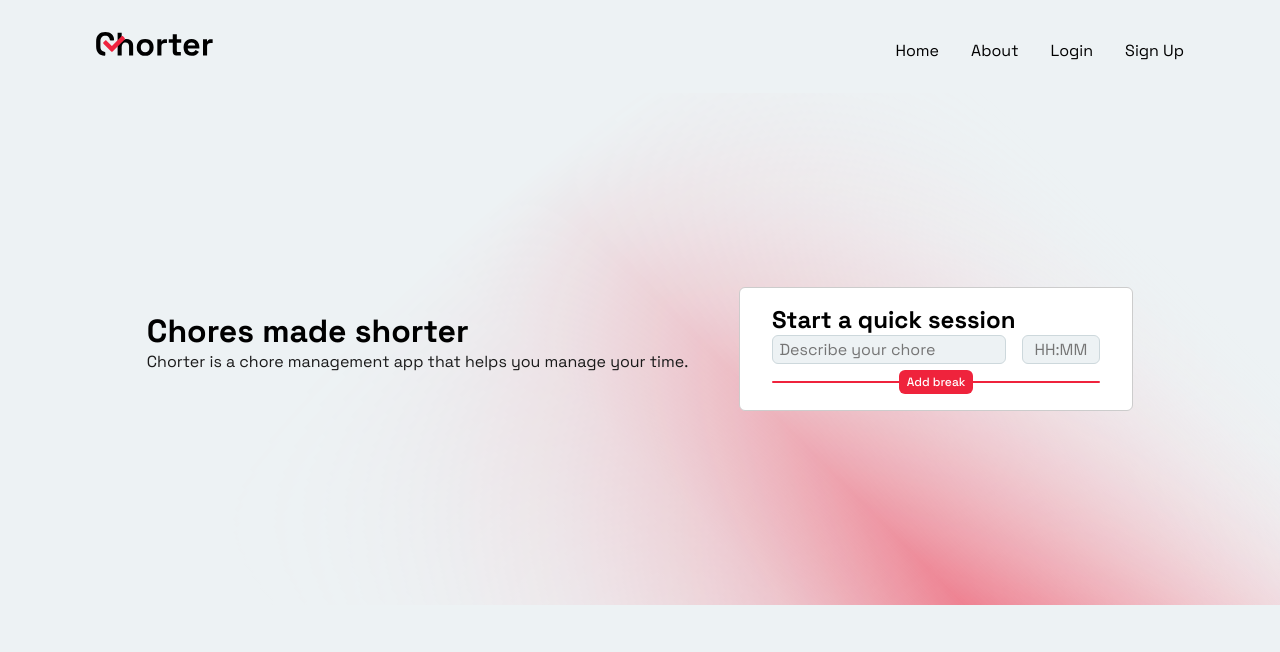
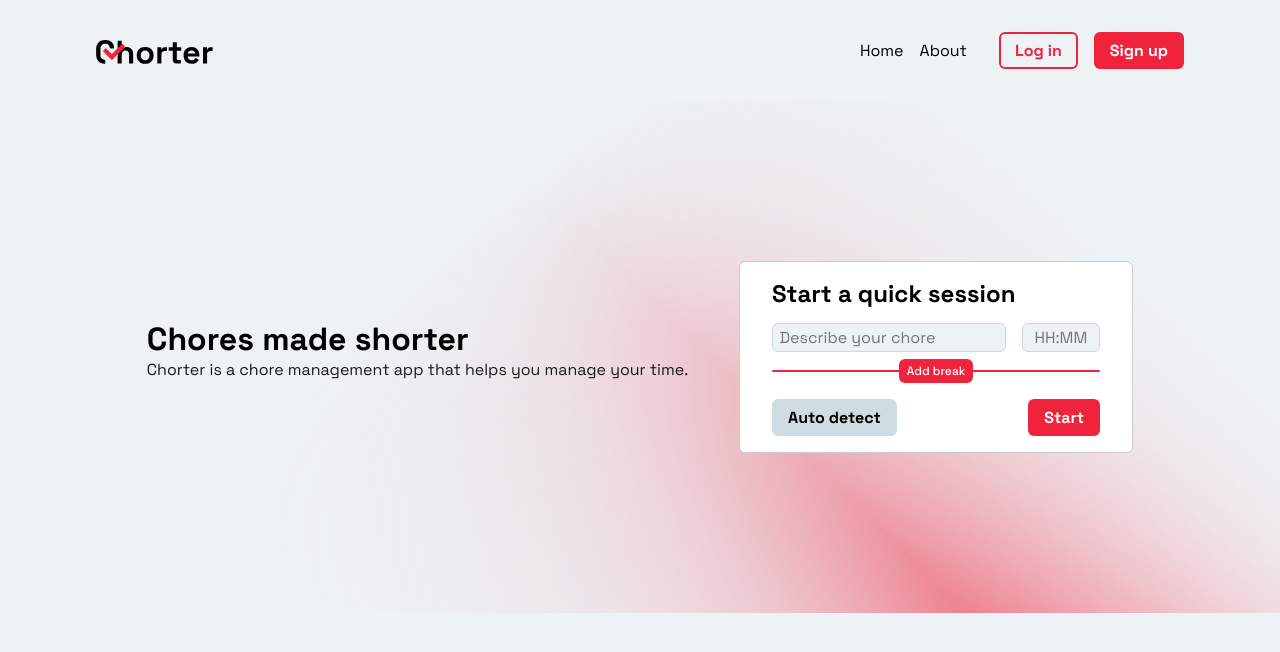
Before and after one commit to lutzseverino/dam-m04--chorter, a Next.js app: page / in a window 1280 px wide. Shown: the top 652 px of the page. Built offline with nearby package versions, Linux system fonts and the light colour scheme.

Commit message:
feat: use new components accordingly

```diff
--- a/components/Dialog.jsx
+++ b/components/Dialog.jsx
@@ -1,3 +1,5 @@
+import { Heading2 } from "./Headings";
+
 import styled from "styled-components";
 
 const StyledDialog = styled.div`
@@ -26,7 +28,7 @@ const Dialog = ({ title, children, closeable, onClose }) => {
   return (
     <StyledDialog>
       <StyledHeader>
-        <h2>{title}</h2>
+        <Heading2>{title}</Heading2>
         {closeable && <button onClick={onClose}></button>}
       </StyledHeader>
       {children}
--- a/components/NavBar.jsx
+++ b/components/NavBar.jsx
@@ -1,4 +1,6 @@
 import Image from "next/image";
+import Button from "./Buttons";
+
 import styled from "styled-components";
 
 const StyledNav = styled.nav`
@@ -21,7 +23,8 @@ const StyledNav = styled.nav`
     align-items: center;
     gap: 2rem;
 
-    a {
+    & > * {
+      display flex;
       gap: 1rem;
     }
   }
@@ -45,8 +48,10 @@ const NavBar = ({ continued }) => {
           <a href="#">About</a>
         </div>
         <div>
-          <a href="/login">Login</a>
-          <a href="/signup">Sign Up</a>
+          <Button variant="stroke" href="/login">
+            Log in
+          </Button>
+          <Button href="/signup">Sign up</Button>
         </div>
       </div>
     </StyledNav>
--- a/components/forms/SessionFlow.jsx
+++ b/components/forms/SessionFlow.jsx
@@ -1,14 +1,29 @@
 import React, { useState } from "react";
+
 import Input from "./Input";
+import Task from "./Task";
+import Dialog from "../Dialog";
+import Button from "../Buttons";
 
 import styled from "styled-components";
-import Task from "./Task";
-import Dialog from "../Dialog";
 
 const StyledSessionFlow = styled.div`
   display: flex;
   flex-direction: column;
   gap: 1rem;
+`;
+
+const StyledTasks = styled.div`
+  display: flex;
+  flex-direction: column;
+  gap: 0.4rem;
+`;
+
+const StyledFlowButtons = styled.div`
+  display: flex;
+  flex-direction: row;
+  justify-content: space-between;
+  align-items: center;
 `;
 
 const SessionFlow = () => {
@@ -59,6 +74,7 @@ const SessionFlow = () => {
   return (
     <Dialog title={"Start a quick session"}>
       <StyledSessionFlow>
+        <StyledTasks>
           {tasks.map((task, index) => (
             <Task
               key={index}
@@ -66,6 +82,11 @@ const SessionFlow = () => {
               onChange={(e) => handleChange(e, index)}
             />
           ))}
+        </StyledTasks>
+        <StyledFlowButtons>
+          <Button variant="secondary">Auto detect</Button>
+          <Button>Start</Button>
+        </StyledFlowButtons>
       </StyledSessionFlow>
     </Dialog>
   );
```
Lines whose indentation alone changed are shown as unchanged.
